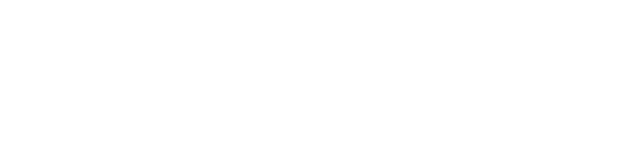
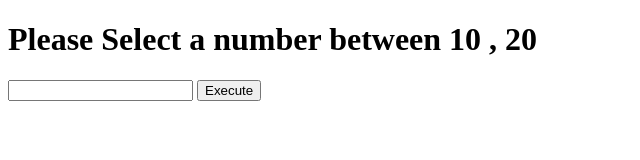
Before and after one commit to safiabdulhadi/9_techonology, a plain HTML site: page javascript-ES6/index.html in a window 1280 px wide. Shown: the whole page, without its empty margins (0-640 px from the left). Drawn offline with Linux system fonts and the light colour scheme.

Commit message:
throw and try

```diff
--- a/javascript-ES6/index.html
+++ b/javascript-ES6/index.html
@@ -7,6 +7,29 @@
     <title>Javascript from crash</title>
 </head>
 <body>
+    <h1>Please Select a number between 10 , 20</h1>
+    <input type="text" name="" id="in1">
+ <button onclick="myfunction()">Execute</button>
+ <p id="p00"></p>
+
+
+
+
+
+
+
+
+
+
+
+
+
+
+
+
+
+
     <script src="Operators.js"></script>
+    <script src="throw_and_try_to_Catch.js"></script>
 </body>
 </html>
--- /dev/null
+++ b/javascript-ES6/throw_and_try_to_Catch.js
@@ -0,0 +1,23 @@
+function myfunction() {
+    let data = document.getElementById('in1').value;
+    // alert('Hello World!');
+    try{
+        if(data == "") {
+            throw "This is Empty";
+        }
+        if(isNaN (data)){
+            throw "This is not number";
+        }
+        if (data > 20 ){
+            throw "this number is too big";
+        }
+        if (data < 10 ){
+            throw "this is too small";
+        }
+        alert('Thank you ');
+    }
+    catch(err){
+
+        document.getElementById('p00').innerHTML = err;
+    }
+}
```
